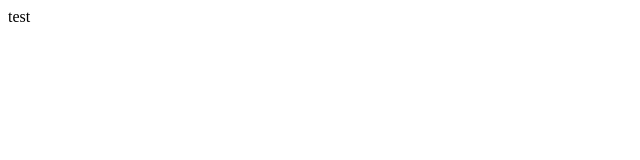
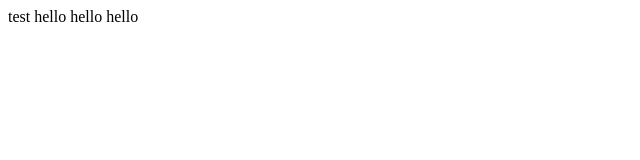
Before and after one commit to giofile/GitTest, a plain HTML site: page oefen/index.html in a window 1280 px wide. Shown: the whole page, without its empty margins (0-640 px from the left). Drawn offline with Linux system fonts and the light colour scheme.

Commit message:
added hello

```diff
--- a/oefen/index.html
+++ b/oefen/index.html
@@ -1,12 +1,18 @@
 <!DOCTYPE html>
 <html lang="en">
+
 <head>
     <meta charset="UTF-8">
     <meta http-equiv="X-UA-Compatible" content="IE=edge">
     <meta name="viewport" content="width=device-width, initial-scale=1.0">
     <title>Git github test</title>
 </head>
+
 <body>
     test
+    hello
+    hello
+    hello
 </body>
+
 </html>
```
